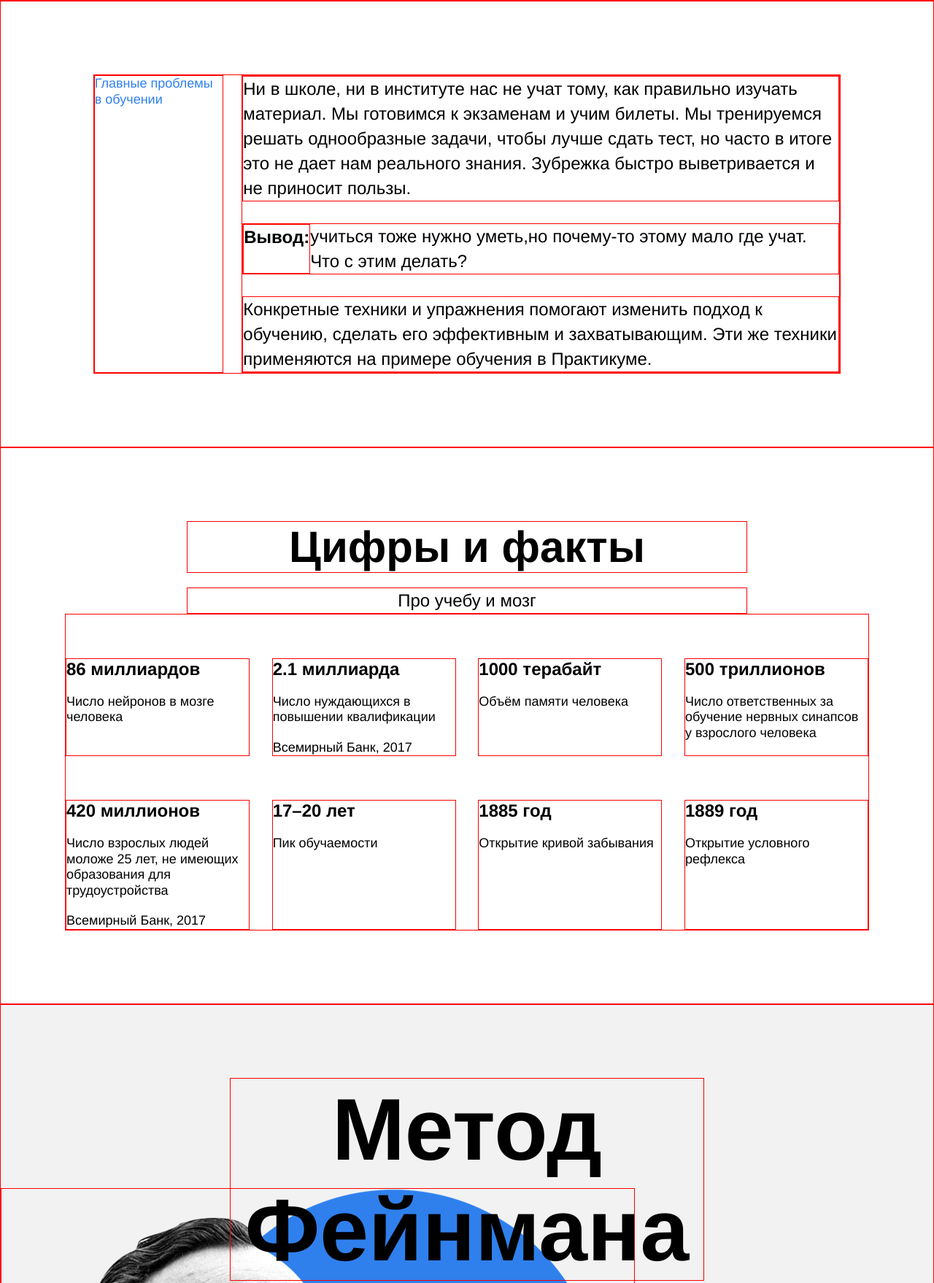
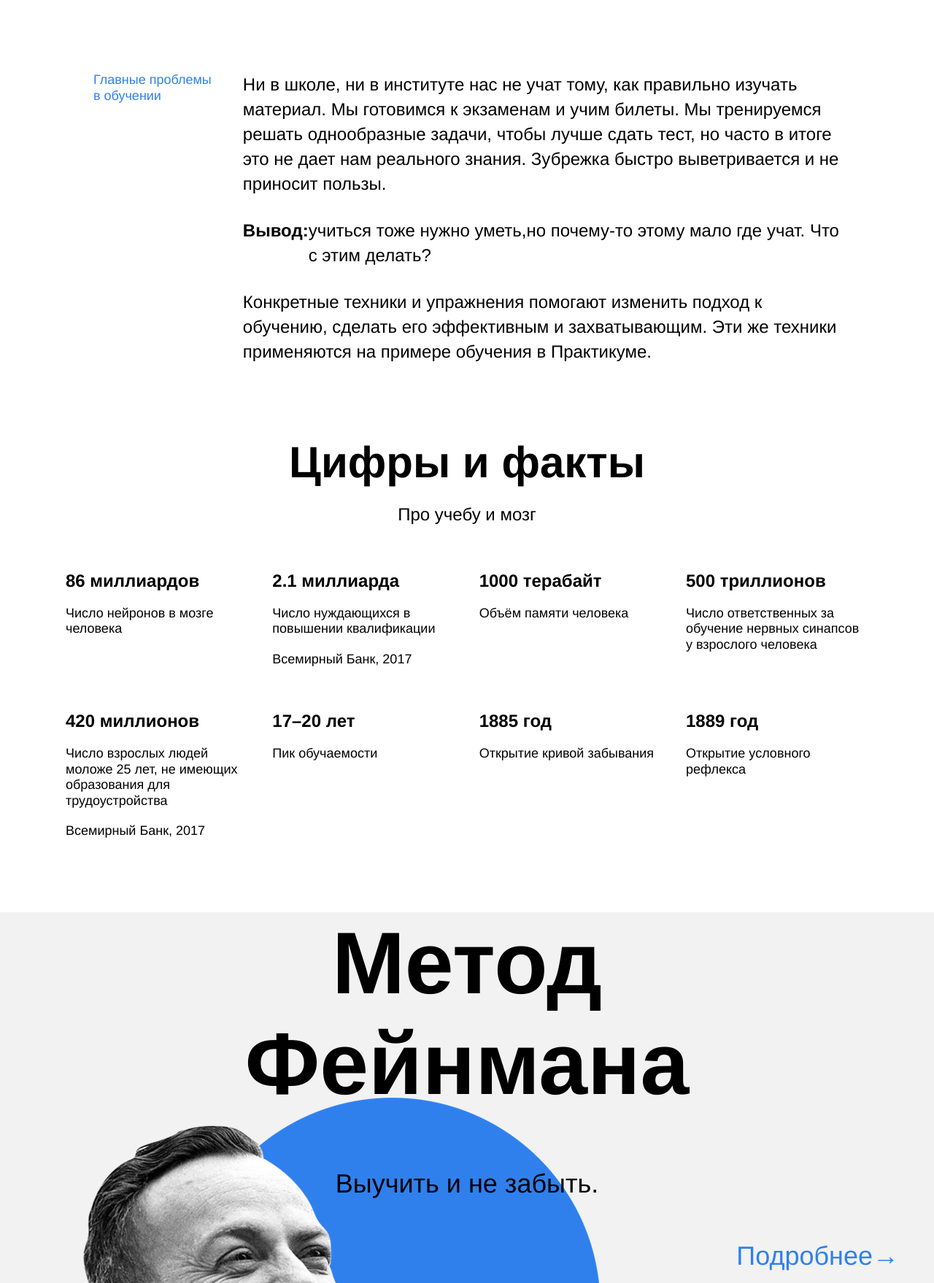
Before and after one commit to SonjaKuv/how-to-learn, a plain HTML site: page index.html in a window 1280 px wide. Shown: the part 757-2515 px from the top of the page at 73% size. Drawn offline with Linux system fonts and the light colour scheme.

Commit message:
готово

```diff
--- a/index.html
+++ b/index.html
@@ -24,13 +24,13 @@
           <p class="two-columns__brief">Главные проблемы в обучении</p>
           <div class="two-columns__main-text">
              <p class="two-columns__paragraph">Ни в школе, ни в институте нас не учат тому, как правильно изучать материал.
-Мы готовимся к экзаменам и учим билеты. Мы тренируемся решать однообразные задачи,
-чтобы лучше сдать тест, но часто в итоге это не дает нам реального знания.
-Зубрежка быстро выветривается и не приносит пользы.</p>
-             <p class="two-columns__paragraph two-columns__paragraph_2"><span class="span-accent two-columns__paragraph_2">Вывод:</span> учиться тоже нужно уметь,но почему-то этому мало где учат.
-Что с этим делать?</p>
+               Мы готовимся к экзаменам и учим билеты. Мы тренируемся решать однообразные задачи,
+               чтобы лучше сдать тест, но часто в итоге это не дает нам реального знания.
+               Зубрежка быстро выветривается и не приносит пользы.</p>
+             <p class="two-columns__paragraph"><span class="two-columns__span-accent">
+               Вывод: </span> учиться тоже нужно уметь,но почему-то этому мало где учат. Что с этим делать?</p>
              <p class="two-columns__paragraph">Конкретные техники и упражнения помогают изменить подход к обучению, сделать его
-эффективным и захватывающим. Эти же техники применяются на примере обучения в Практикуме.</p>
+               эффективным и захватывающим. Эти же техники применяются на примере обучения в Практикуме.</p>
           </div>
         </div>
       </section>
--- a/styles/style.css
+++ b/styles/style.css
@@ -14,13 +14,11 @@ background-color: #f2f2f2;
 display: flex;
 flex-direction: column;
 justify-content: center;
-border: 1px solid red;
 margin: 0 auto;
 overflow: hidden;
 }
 
 .logo {
-border: 1px solid red;
 margin: 0 auto;
 width: 183px;
 height: 32px;
@@ -37,7 +35,6 @@ z-index: 2;
 display: flex;
 font-size: 102px;
 font-weight: bold;
-border: 1px solid red;
 margin: 0 0 0 64px;
 z-index: 2;
 max-width: 730px;
@@ -53,7 +50,6 @@ width: 388px;
 line-height: 25px;
 font-size: 18px;
 text-decoration: none;
-border: 1px solid red;
 margin: 0 auto;
 z-index: 2;
 }
@@ -74,7 +70,6 @@ position: absolute;
 right: 0;
 bottom: 0;
 z-index: 1;
-border: 1px solid red;
 }
 
 .header__square-pic {
@@ -84,26 +79,22 @@ background: #2f80ed;
 position: absolute;
 right: 0;
 top: 64px;
-border: 1px solid red;
 }
 
 .description {
-position: relative;
 display: flex;
-border: 1px solid red;
+padding-top: 100px;
 }
 
 .two-columns {
 display: flex;
 justify-content: space-between;
-border: 1px solid red;
 width: 80%;
-margin: 100px auto;
+margin: 0 auto;
 }
 
 .two-columns__brief {
 display: flex;
-border: 1px solid red;
 font-size: 18px;
 line-height: 1.2;
 color:#2f80ed;
@@ -113,7 +104,6 @@ margin: 0;
 }
 
 .two-columns__main-text {
-border: 1px solid red;
 margin: 0;
 min-width: 784px;
 width: 80%;
@@ -121,50 +111,41 @@ width: 80%;
 
 .two-columns__paragraph {
 display: flex;
-flex-direction: column;
-border: 1px solid red;
-margin: 0;
 font-size: 24px;
 line-height: 34px;
+margin: 0;
 }
 
-.two-columns__paragraph_2 {
-display: flex;
-flex-direction: row;
-border: 1px solid red;
-margin: 30px 0;
+.two-columns__paragraph:not(:first-child) {
+margin: 30px 0 0 0;
 }
 
-.span-accent {
-display: flex;
-border: 1px solid red;
-margin: 0;
+.two-columns__span-accent {
 font-weight: bold;
 }
 
 .digits {
-border: 1px solid red;
 position: relative;
+padding-top: 100px;
+padding-bottom: 100px;
 }
 
 .section-title {
 line-height: 1.15;
 font-size: 60px;
 font-weight: bold;
-border: 1px solid red;
 width: 60%;
 text-align: center;
 }
 
 .section-title_theme_white {
-margin: 100px auto auto auto;
+margin: 0 auto;
 }
 
 .section-subtitle {
 line-height: 34px;
 font-size: 24px;
 font-weight: normal;
-border: 1px solid red;
 width: 60%;
 text-align: center;
 margin: 20px auto auto auto;
@@ -175,19 +156,17 @@ display: flex;
 flex-wrap: wrap;
 justify-content: space-between;
 width: 1100px;
-border: 1px solid red;
 list-style: none;
 padding: 0;
 }
 
 .table_theme_white {
-margin: auto auto 100px auto;
+margin: 0 auto;
 }
 
 .table__cell {
 display: flex;
 flex-direction: column;
-border: 1px solid red;
 }
 
 .table__cell_theme_white {
@@ -216,7 +195,6 @@ height: 890px;
 background-color: #f2f2f2;
 position: relative;
 z-index: 1;
-border: 1px solid red;
 }
 
 .feynman__title {
@@ -225,8 +203,7 @@ line-height: 1.15;
 font-size: 120px;
 font-weight: bold;
 text-align: center;
-margin: 100px auto auto auto;
-border: 1px solid red;
+margin: 0 auto;
 }
 
 .feynman__subtitle {
@@ -235,7 +212,6 @@ line-height: 51px;
 font-size: 36px;
 font-weight: normal;
 margin: 70px auto auto auto;
-border: 1px solid red;
 }
 
 .feynman__link {
@@ -248,7 +224,6 @@ font-size: 36px;
 font-weight: normal;
 color:#2f80ed;
 margin: auto 0;
-border: 1px solid red;
 }
 
 .feynman__img {
@@ -258,7 +233,6 @@ bottom: 0;
 width: 867px;
 height: 637px;
 margin: auto 0;
-border: 1px solid red;
 z-index: -1;
 }
 
@@ -267,22 +241,18 @@ position: relative;
 background-color: black;
 z-index: -2;
 overflow: hidden;
-border: 1px solid red;
 }
 
 .section-title_theme_dark {
 color: white;
 margin: 90px auto auto auto;
-border: 1px solid red;
 }
 
 .section-subtitle_theme_dark {
-border: 1px solid red;
 color: white;
 }
 
 .table_theme_dark {
-border: 1px solid red;
 margin: auto auto 90px auto;
 }
 
@@ -310,23 +280,21 @@ background-repeat: no-repeat;
 position: absolute;
 right: -210px;
 top: 0;
-border: 1px solid red;
 margin: auto 0;
 z-index: -1;
 }
+/*размеры треугольника*/
 
 .footer {
 display: flex;
 background-color: #000000;
 min-height: 350px;
-border: 1px solid red;
 }
 
 .footer__columns {
 display: flex;
 justify-content: space-between;
 margin: 60px auto 40px auto;
-border: 1px solid red;
 width: 90%;
 }
 
@@ -335,7 +303,6 @@ display: flex;
 flex-direction: column;
 justify-content: space-between;
 flex-basis: 711px;
-border: 1px solid red;
 }
 
 .logo_place_footer {
@@ -352,20 +319,17 @@ color: white;
 line-height: 25px;
 font-size: 18px;
 font-weight: normal;
-border: 1px solid red;
 width:fit-content;
 }
 
 .footer__column_content_info {
 display: flex;
 flex-direction: column;
-border: 1px solid red;
 }
 
 .footer__column_content_social {
 display: flex;
 flex-direction: column;
-border: 1px solid red;
 }
 
 .footer__column-heading {
@@ -375,7 +339,6 @@ line-height: 30px;
 font-size: 18px;
 font-weight: bold;
 margin: 0;
-border: 1px solid red;
 }
 
 .footer__column-links {
@@ -388,13 +351,11 @@ margin-bottom: 16px;
 line-height: 30px;
 font-size: 18px;
 font-weight: normal;
-border: 1px solid red;
 }
 
 .footer__column-link {
 display: flex;
 color: white;
-border: 1px solid red;
 text-decoration: none;
 margin: 0;
 }
@@ -403,6 +364,5 @@ margin: 0;
 width: 16px;
 height: 16px;
 color: white;
-border: 1px solid red;
 margin: auto 10px auto 0;
 }
```
